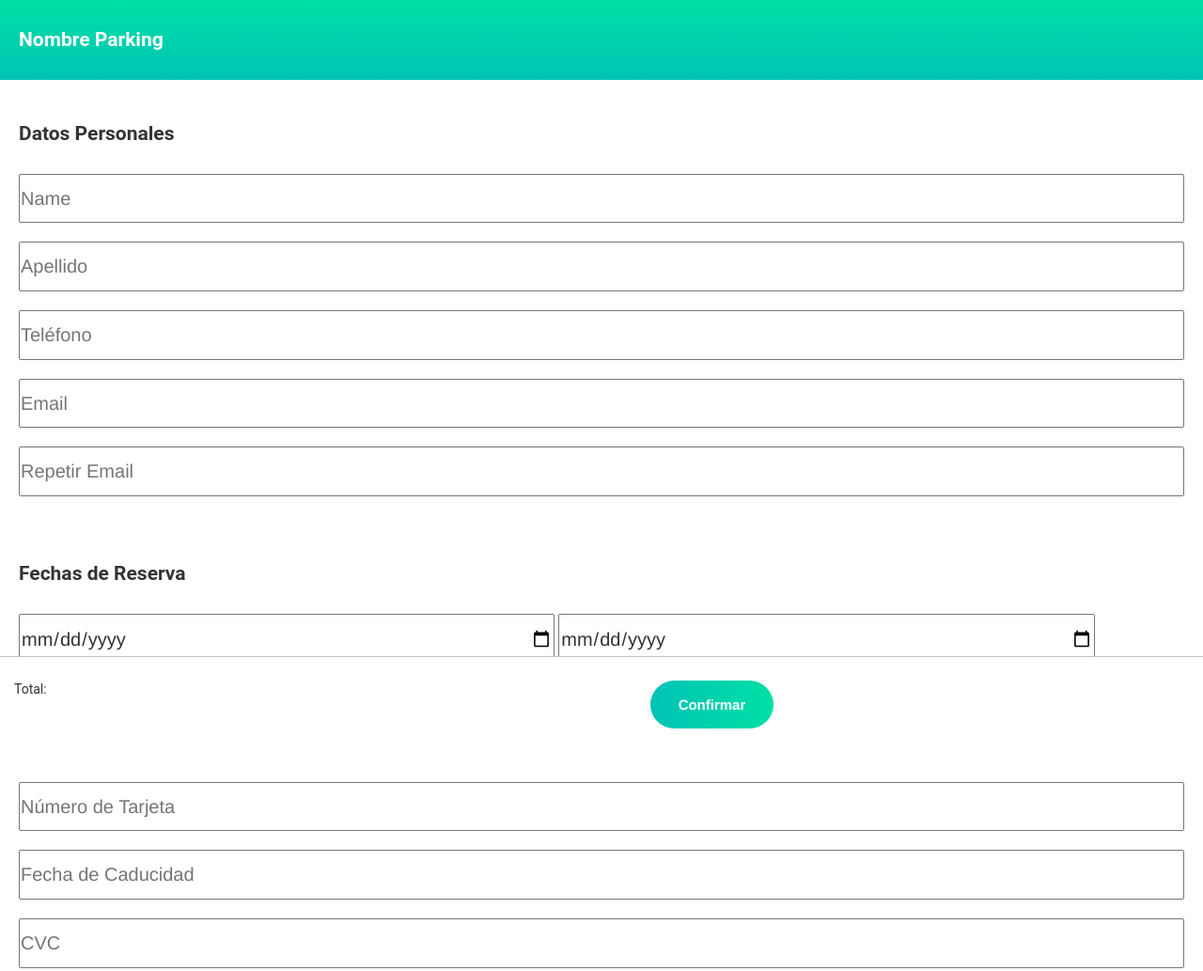
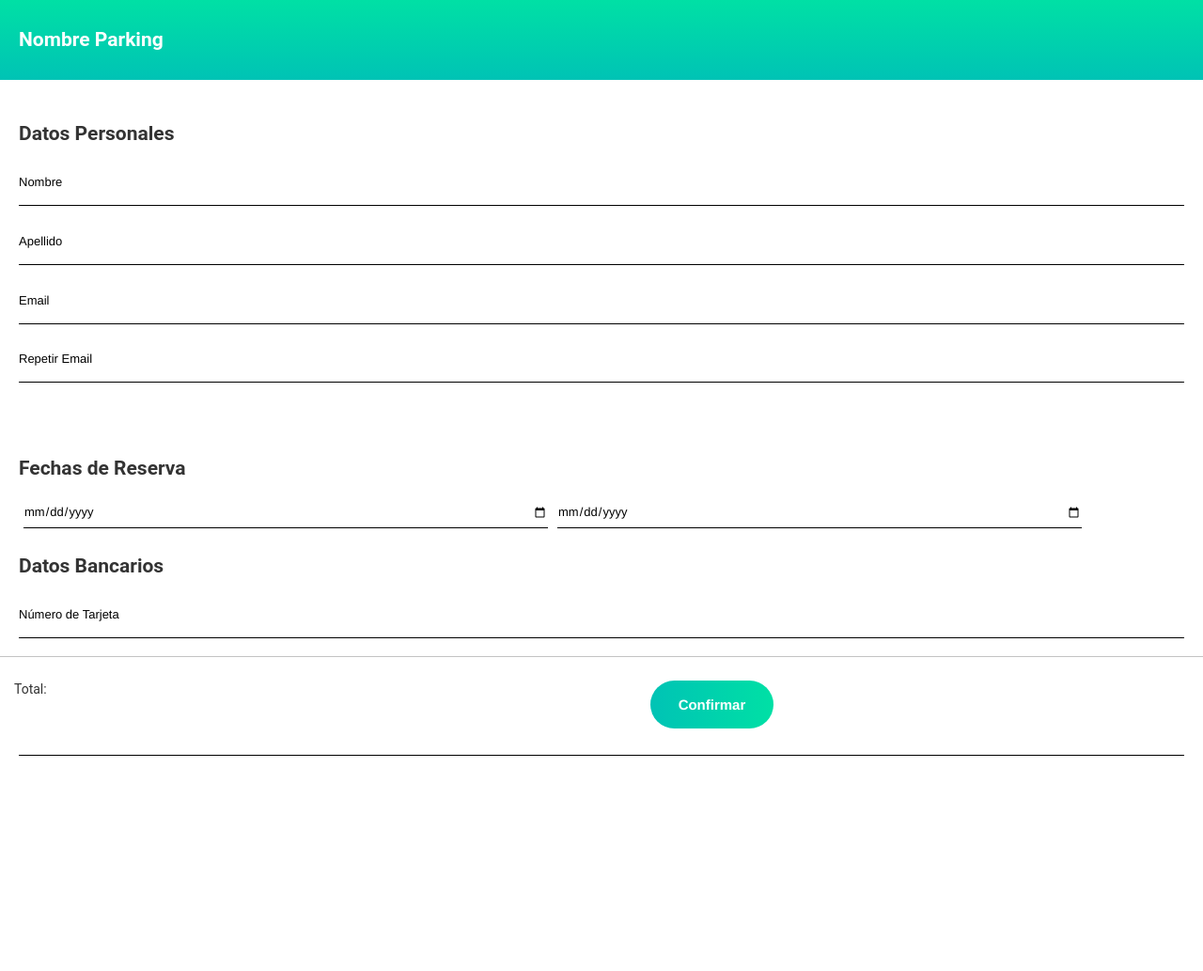
Before and after one commit to laumartinez2/BikeSpace, a plain HTML site: page frontend/reserva/reserva.html in a window 1280 px wide. Shown: the whole page at 94% size. After the commit the page ends 992 px from the top, so only its background shows below. Drawn offline with Linux system fonts and the light colour scheme.

Commit message:
formulario reserva

```diff
--- a/frontend/reserva/reserva.html
+++ b/frontend/reserva/reserva.html
@@ -20,11 +20,26 @@
             <form>
                 <div class="bloque">
                     <h2>Datos Personales</h2>
-                    <input placeholder="Name" type="text" class="input-fullwidth">
-                    <input placeholder="Apellido" type="text">
-                    <input placeholder="Teléfono" type="tel">
-                    <input placeholder="Email" type="email">
-                    <input placeholder="Repetir Email" type="email">
+                    <label>
+                        <input type="text" required>
+                        <div class="label-text">Nombre</div>
+                    </label>
+
+                    <label>
+                        <input type="text" required>
+                        <div class="label-text">Apellido</div>
+                    </label>
+
+                    <label>
+                        <input type="mail" required>
+                        <div class="label-text">Email</div>
+                    </label>
+
+                    <label>
+                        <input type="mail" required>
+                        <div class="label-text">Repetir Email</div>
+                    </label>
+
                 </div>
 
                 <div class="bloque">
@@ -34,11 +49,24 @@
 
                 <div class="bloque">
                     <h2>Datos Bancarios</h2>
-                    <input placeholder="Número de Tarjeta">
-                    <input placeholder="Fecha de Caducidad">
-                    <input placeholder="CVC">
+                    <label>
+                        <input type="" required>
+                        <div class="label-text">Número de Tarjeta</div>
+                    </label>
+                    <label>
+                        <input type="" required>
+                        <div class="label-text">Fecha de Caducidad</div>
+                    </label>
+                    <label>
+                        <input type="" required>
+                        <div class="label-text">CVC</div>
+                    </label>
+
+
                 </div>
             </form>
+
+
             </div>
         </div>
 
--- a/frontend/reserva/style.css
+++ b/frontend/reserva/style.css
@@ -41,18 +41,6 @@ h1, h2, h3, h4, h5, p, a{
     padding: 20px 0px;
 }
 
-input{
-    font-size: 20px;
-    width: 100%;
-    padding: 10px 0px;
-    margin: 10px 0px;
-}
-
-input[type="date"]{
-    width: 46%;
-}
-
-
 
 /*TOTAL*/
 .total{
@@ -84,3 +72,66 @@ button {
   border-radius: 50px;
   background-image: linear-gradient(to right, #00C3B5 0%, #00E0A5 100%);
 }
+
+
+/* FORM */
+
+form{
+  text-align: left;
+}
+
+label{
+  display: block;
+  padding-top: 15px;
+  text-align: left;
+}
+
+
+.label-text{
+    color:#000;
+    cursor: text;
+    font-size: 13px;
+    line-height: 18px;
+    transform: translateY(-34px);
+    transition: all 0.1s;
+}
+
+input{
+    color: #000 !important;
+}
+
+input, textarea{
+    background-color: transparent;
+    border: 0;
+    border-bottom: 1px solid #000;
+    color: white;
+    font-size: 13px;
+    outline: 0;
+    padding: 5px 0px;
+    text-align: left;
+    transition: all 0.1s;
+    width: 100%;
+    resize: none;
+}
+
+input:focus{
+    border-bottom: 1px solid #00E1A3;
+    color: #00E1A3 !important;
+}
+
+input:focus ~ .label-text{
+    font-size: 11px;
+    transform: translateY(-50px);
+    color: #00E1A3;
+}
+
+input:valid ~ .label-text{
+    font-size: 11px;
+    transform: translateY(-50px);
+}
+
+input[type="date"]{
+    width: 45%;
+    float: left;
+    margin: 0px 5px;
+}
```
Also changed, not shown: 2 other files.
